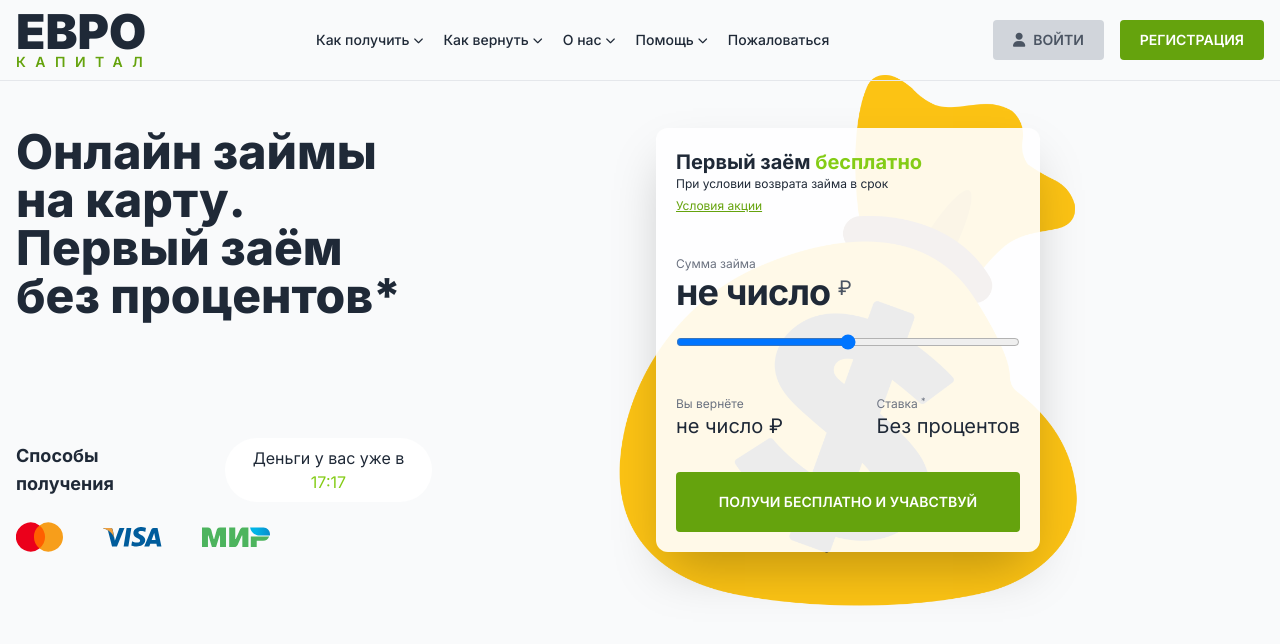
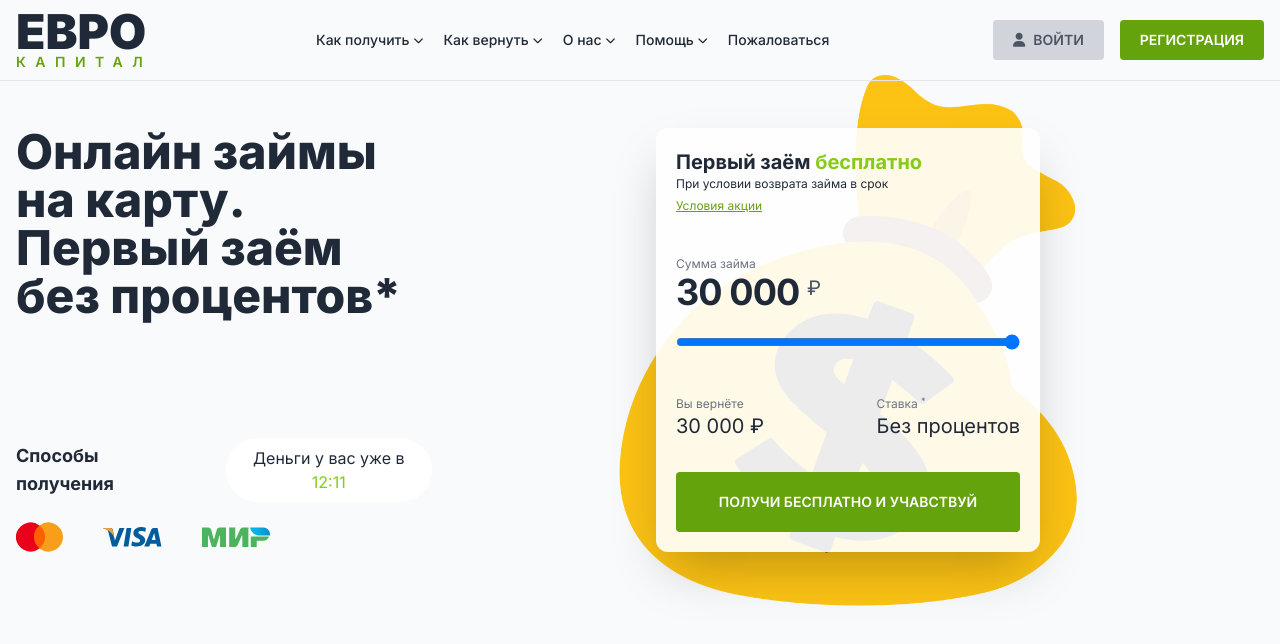
Before and after one commit to diywebdev/evro-capital, a Vue app: page / in a window 1280 px wide. Shown: the top 644 px of the page. Built offline with nearby package versions, Linux system fonts and the light colour scheme.

Commit message:
added date

```diff
--- a/src/App.vue
+++ b/src/App.vue
@@ -1,5 +1,5 @@
 <script setup>
-import { watch, ref } from "vue";
+import { watch } from "vue";
 import { RouterView, useRoute } from "vue-router";
 import { SITE_NAME } from "./consts";
 import PageHeader from "./components/PageHeader.vue";
@@ -7,7 +7,6 @@
 watch(route, () => {
 	document.title = route?.meta?.title ? `${route.meta.title} | ${SITE_NAME}` : SITE_NAME;
 });
-const amount = ref(30000);
 </script>
 
 <template>
--- a/src/pages/HomePage.vue
+++ b/src/pages/HomePage.vue
@@ -1,4 +1,12 @@
-<script setup></script>
+<script setup>
+import { ref } from "vue";
+const amount = ref(30000);
+const date = new Date();
+date.setMinutes(date.getMinutes() + 8);
+const hour = date.getHours();
+let min = date.getMinutes();
+min = min < 10 ? "0" + min : min;
+</script>
 
 <template>
 	<div class="bg-gray-50 py-32">
@@ -18,7 +26,8 @@
 							<div
 								class="bg-white rounded-full text-center py-2 px-4 hidden lg:inline-block"
 							>
-								Деньги у вас уже в <span class="text-lime-500">17:17</span>
+								Деньги у вас уже в
+								<span class="text-lime-500">{{ hour }}:{{ min }}</span>
 							</div>
 						</div>
 						<div class="flex items-center gap-10">
```
